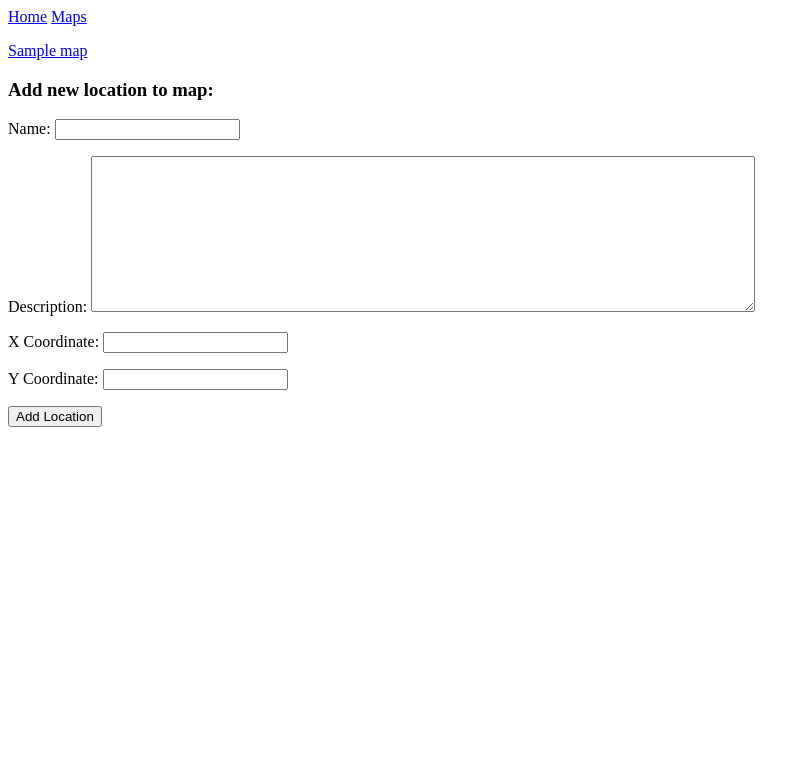
After one commit to PiraTechnics/questmap-old, a Django app: page /maps/1/new_location/ in a window 1280 px wide. The commit adds this page. Shown: the top 783 px of the page, without its empty margins (0-810 px from the left). Run offline with Django 4.2, Linux system fonts and the light colour scheme; tables that the repository leaves empty hold one stand-in row (values such as "Sample post").

Commit message:
Adding Locations by coordinate and map

```diff
--- a/maps/forms.py
+++ b/maps/forms.py
@@ -1,8 +1,20 @@
 from django import forms
-from .models import Map
+from .models import Map, Location
 
 class MapForm(forms.ModelForm):
 	class Meta:
 		model = Map
 		fields = ['map_title', 'map_image']
 		labels = {'map_title': 'Name', 'map_image': 'Image'}
+
+class LocationForm(forms.ModelForm):
+	class Meta:
+		model = Location
+		fields = ['title', 'text', 'xCoord', 'yCoord']
+		labels = {
+			'title': 'Name',
+			'text': 'Description',
+			'xCoord': 'X Coordinate',
+			'yCoord': 'Y Coordinate'
+		}
+		widgets = {'text': forms.Textarea(attrs={'cols': 80})}
--- /dev/null
+++ b/maps/templates/maps/new_location.html
@@ -0,0 +1,15 @@
+{% extends "maps/base.html" %}
+
+{% block content %}
+<body>
+	<p><a href="{% url 'maps:map' map.id %}">{{ map.map_title }}</a></p>
+
+	<h3>Add new location to map:</h3>
+
+	<form action="{% url 'maps:new_location' map.id %}" method='post'>
+		{% csrf_token %}
+		{{ form.as_p }}
+		<button name="submit">Add Location</button>
+	</form>
+</body>
+{% endblock content %}
--- a/maps/urls.py
+++ b/maps/urls.py
@@ -13,4 +13,6 @@ urlpatterns = [
 	path('maps/new_map/', views.new_map, name='new_map'),
 	# Page to display a single location
 	path('locations/<int:location_id>/', views.location, name='location'),
+	# Page for adding a new location
+	path('maps/<int:map_id>/new_location/', views.new_location, name='new_location'),
 ]
--- a/maps/views.py
+++ b/maps/views.py
@@ -1,6 +1,6 @@
 from django.shortcuts import render, redirect
 from .models import Map, Location
-from .forms import MapForm
+from .forms import MapForm, LocationForm
 
 def index(request):
 	return render(request, "maps/index.html")
@@ -42,3 +42,23 @@ def location(request, location_id):
 	notes = location.note_set.order_by('-created')
 	context = {'location': location, 'notes': notes}
 	return render(request, 'maps/location.html', context)
+
+def new_location(request, map_id):
+	"""Add a new location for a given map"""
+	map = Map.objects.get(id=map_id)
+
+	if request.method != 'POST':
+		# No data submitted -- create blank form
+		form = LocationForm()
+	else:
+		# POST data submitted -- process it
+		form = LocationForm(data=request.POST)
+		if form.is_valid():
+			new_location = form.save(commit=False)
+			new_location.map = map
+			new_location.save()
+			return redirect('maps:map', map_id=map_id)
+
+	# Display blank or invalid form
+	context = {'map': map, 'form': form}
+	return render(request, 'maps/new_location.html', context)
```
Also changed, not shown: maps/templates/maps/map.html (+13 -2 lines).
